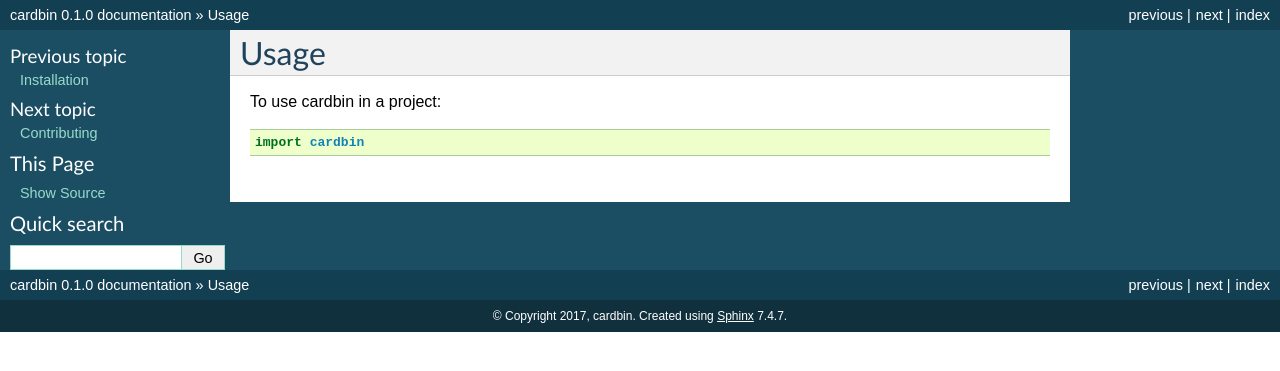
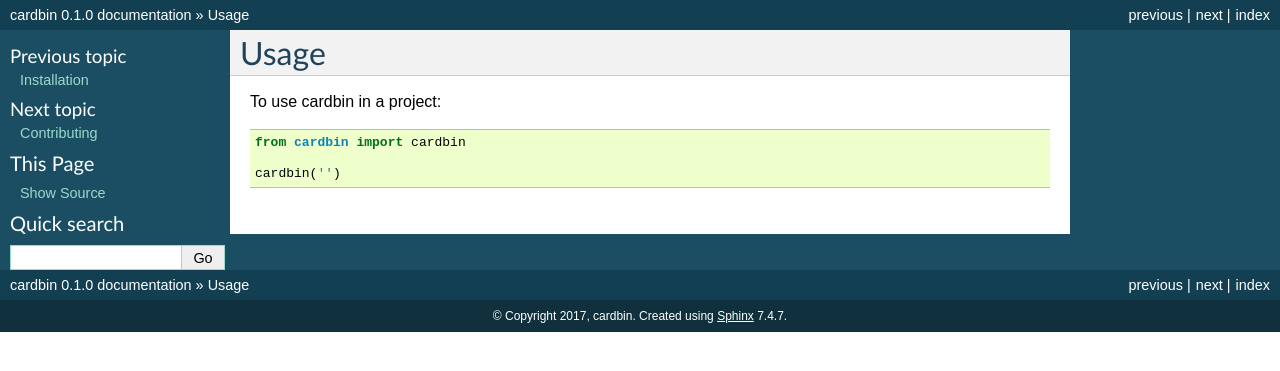
Before and after one commit to mootdx/mootdx, a Sphinx documentation site: the page built from docs/usage.rst, in a window 1280 px wide. Shown: the top 371 px of the page. Built offline with Sphinx 7.4.7, drawn with Linux system fonts in a browser that asks for light colours; pages that are not in the unit, such as notebooks, are missing from menus; the version number is read from the project's files by our own code.

```diff
--- a/docs/usage.rst
+++ b/docs/usage.rst
@@ -4,4 +4,6 @@
 
 To use cardbin in a project::
 
-    import cardbin
+    from cardbin import cardbin
+
+    cardbin('')
--- /dev/null
+++ b/requirements.txt
@@ -0,0 +1,4 @@
+-i http://mirrors.aliyun.com/pypi/simple/ --trusted-host mirrors.aliyun.com
+python-stdnum
+zerorpc
+bottle
--- a/setup.py
+++ b/setup.py
@@ -12,17 +12,15 @@
     history = history_file.read()
 
 requirements = [
-    # TODO: put package requirements here
+    'python-stdnum'
 ]
 
 setup_requirements = [
     'pytest-runner',
-    # TODO(bopo): put setup requirements (distutils extensions, etc.) here
 ]
 
 test_requirements = [
     'pytest',
-    # TODO: put package test requirements here
 ]
 
 setup(
```
Also changed, not shown: requirements_dev.txt (deleted, +0 -12 lines), 2 other files.
